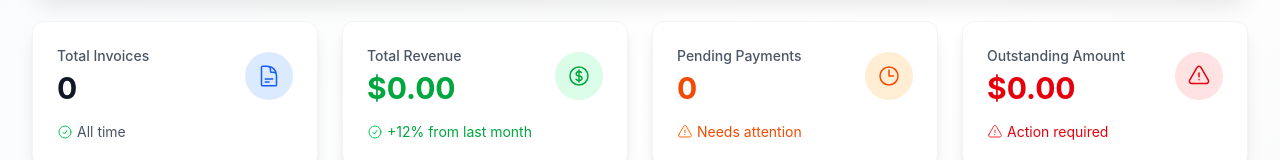
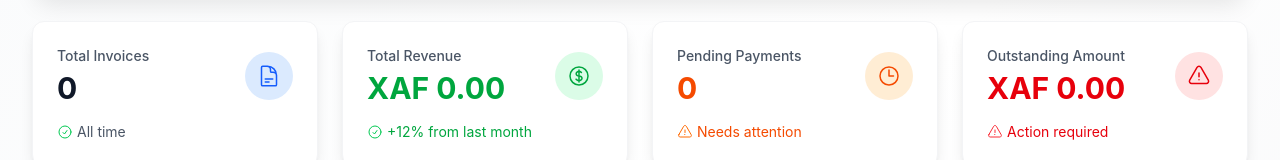
Before and after one commit to bells-solutions/smart-invoice, a Vue app in the folder frontend/: page /dashboard in a window 1280 px wide. Shown: the part 292-452 px from the top of the page. Built offline with nearby package versions, Linux system fonts and the light colour scheme; no server answers; sample sign-in values are in the browser's storage.

Commit message:
feat: format sales and unpaid amounts using currency utility for improved display

```diff
--- a/frontend/src/views/Dashboard.vue
+++ b/frontend/src/views/Dashboard.vue
@@ -65,7 +65,7 @@
                 {{ $t("dashboard.totalRevenue") }}
               </p>
               <p class="text-3xl font-bold text-green-600">
-                ${{ stats?.totalSales?.toFixed(2) || "0.00" }}
+                {{ formatAmount(stats?.totalSales || 0) }}
               </p>
             </div>
             <div class="bg-green-100 p-3 rounded-full">
@@ -113,7 +113,7 @@
                 {{ $t("dashboard.outstandingAmount") }}
               </p>
               <p class="text-3xl font-bold text-red-600">
-                ${{ stats?.unpaidAmount?.toFixed(2) || "0.00" }}
+                {{ formatAmount(stats?.unpaidAmount || 0) }}
               </p>
             </div>
             <div class="bg-red-100 p-3 rounded-full">
@@ -241,6 +241,7 @@
 import { ref, onMounted } from "vue";
 import { useI18n } from "vue-i18n";
 import { invoiceService } from "@/services/invoices";
+import { useCurrency } from "@/composables/useCurrency";
 import type { DashboardStats } from "@/types";
 import Layout from "@/components/Layout.vue";
 import {
@@ -261,6 +262,7 @@ const stats = ref<DashboardStats | null>(null);
 const loading = ref(true);
 const user = ref(JSON.parse(localStorage.getItem("user") || "{}"));
 const { t } = useI18n();
+const { formatAmount } = useCurrency();
 
 onMounted(async () => {
   try {
```
